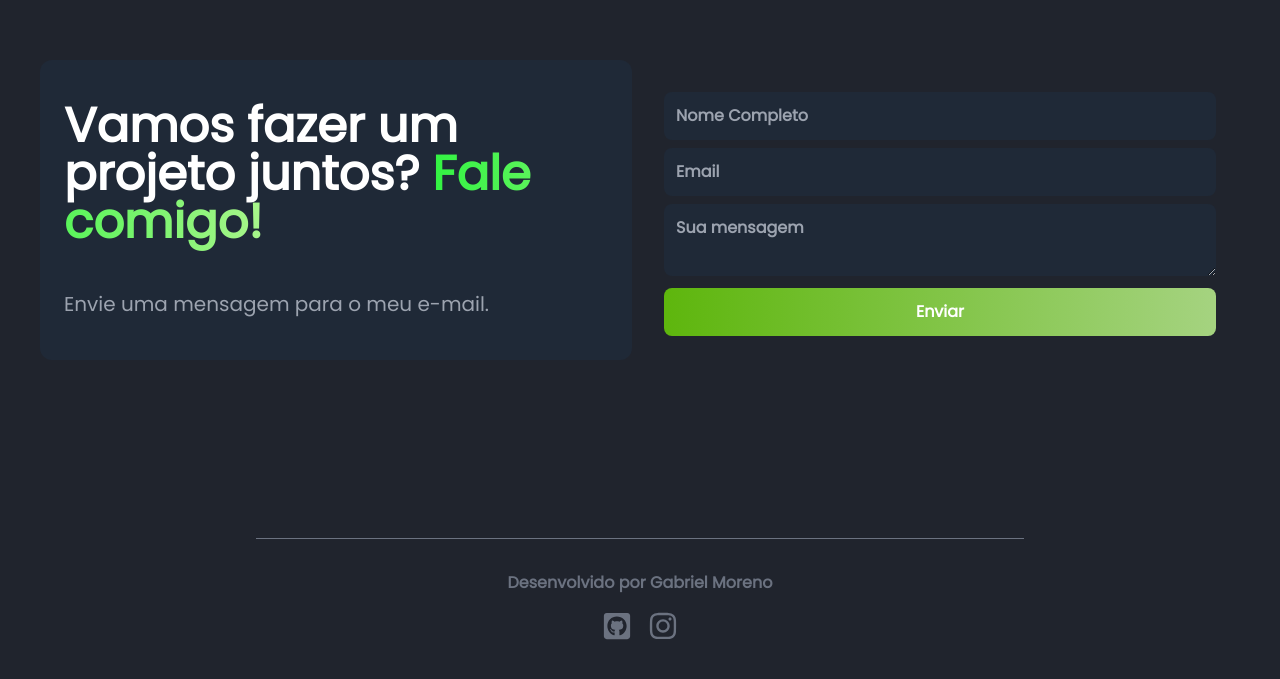
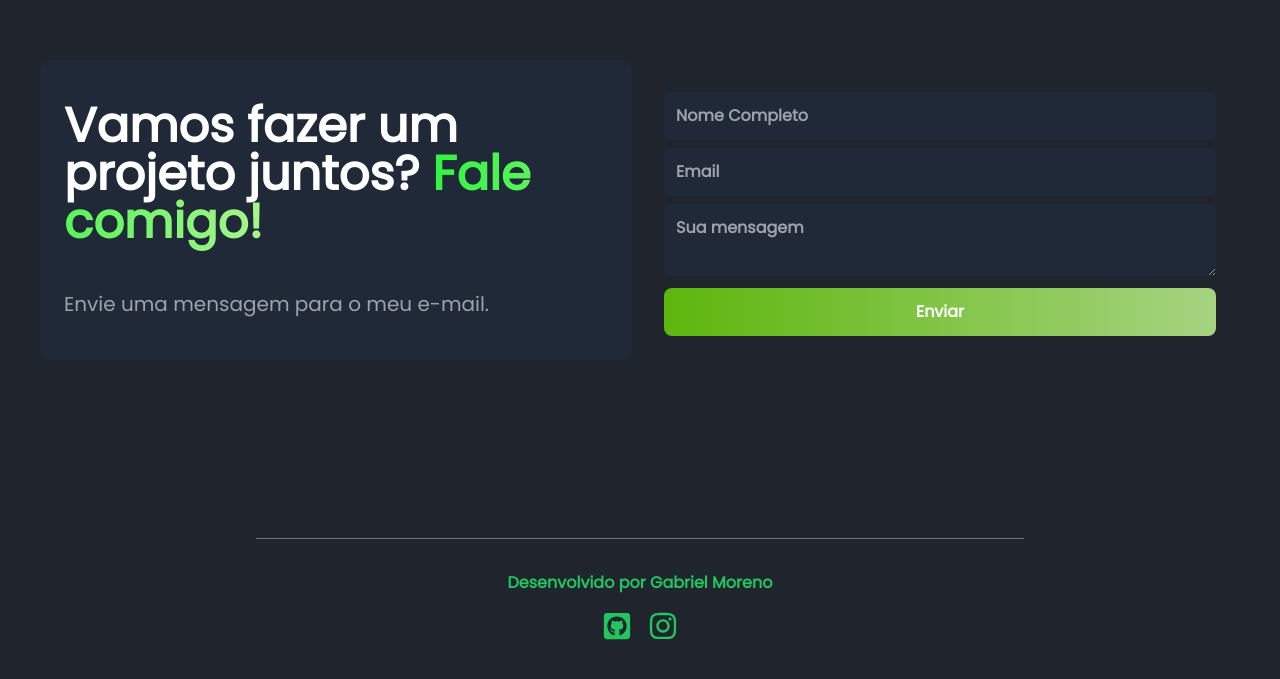
Before and after one commit to GabrielMoreno0207/Desenvolvedor-Gabriel-Moreno, a React (Create React App) app: page / in a window 1280 px wide. Shown: the part 3729-4408 px from the top of the page. Built offline with nearby package versions, Linux system fonts and the light colour scheme.

Commit message:
footer color

```diff
--- a/src/components/Footer.jsx
+++ b/src/components/Footer.jsx
@@ -12,8 +12,8 @@ const Footer = () => {
 
   return (
     <div className="mt-12 w-full max-w-3xl mx-auto border-t border-gray-500 text-center py-8 relative">
-        <p className="text-gray-500">Desenvolvido por Gabriel Moreno</p>
-        <div className="inline-flex justify-center items-center text-gray-500 gap-4 text-3xl my-4">
+        <p className="text-green-500">Desenvolvido por Gabriel Moreno</p>
+        <div className="inline-flex justify-center items-center text-green-500 gap-4 text-3xl my-4">
             <a href="https://github.com/GabrielMoreno0207" target="_blank" rel="noopener noreferrer">
                 <FaGithubSquare/>
             </a>
```
